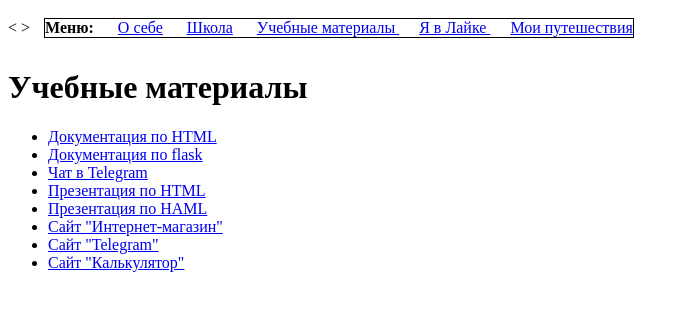
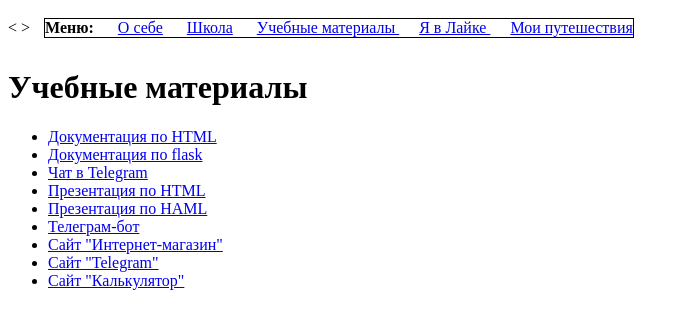
Before and after one commit to GogovSS/GogovSS.github.io, a plain HTML site: page learn.html in a window 1280 px wide. Shown: the whole page, without its empty margins (0-689 px from the left). Drawn offline with Linux system fonts and the light colour scheme.

Commit message:
Update learn.html

```diff
--- a/learn.html
+++ b/learn.html
@@ -32,6 +32,7 @@
       <li> <a href="https://web.telegram.org/z/#-800354735"> Чат в Telegram </a></li>
       <li> <a href="преза_reveal.js/preza.html"> Презентация по HTML </a></li>
       <li> <a href="exam/preza.html"> Презентация по HAML </a></li>
+      <li> <a href="https://t.me/Gogovbot"> Телеграм-бот </a></li>
       <li> <a href="Магазин/shop.html"> Сайт "Интернет-магазин" </a></li>
       <li> <a href="Telegram/dialogue.html"> Сайт "Telegram" </a></li>
       <li> <a href="Калькулятор/culc.html"> Сайт "Калькулятор" </a></li>
```
